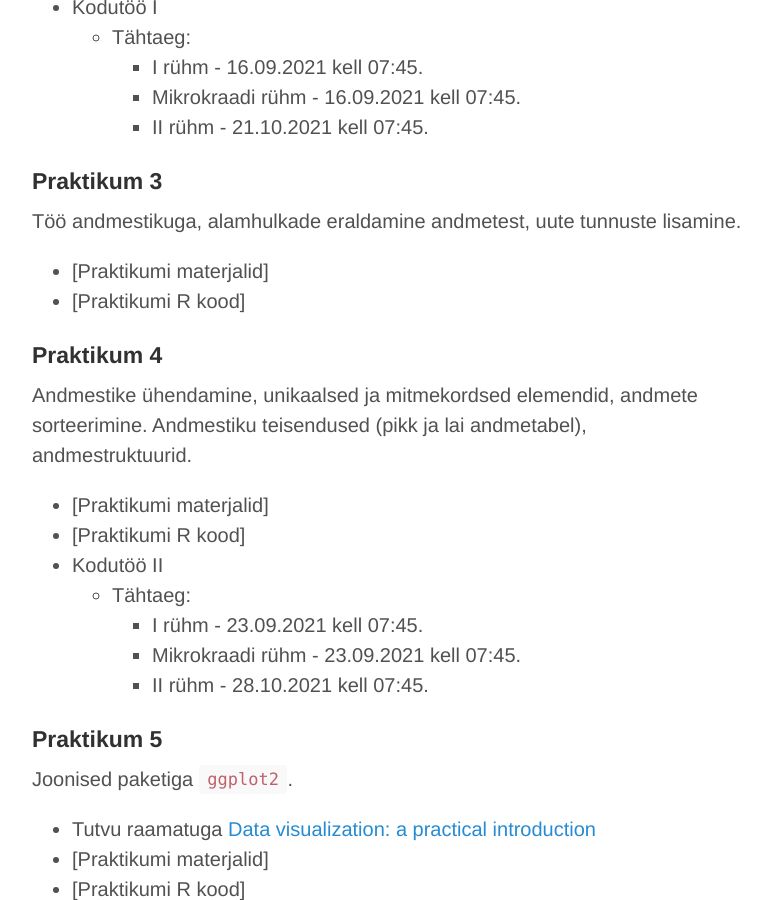
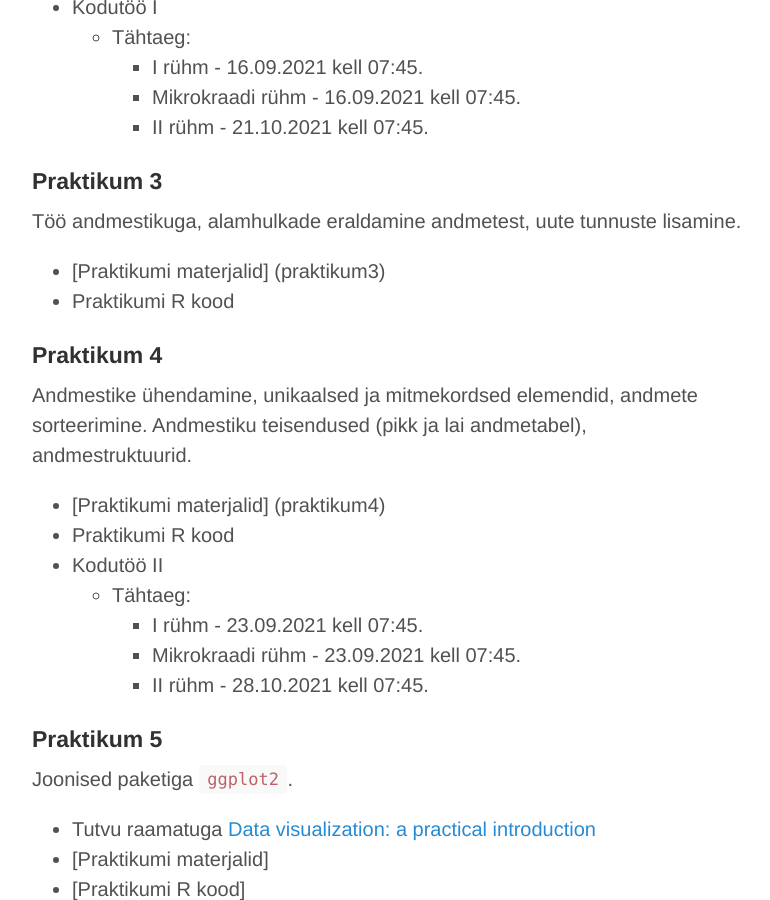
Before and after one commit to Rkursus/2021, a Jekyll site: the page built from praktikumid.md, in a window 1280 px wide and 900 px high, scrolled down 641 px. Shown: the whole window, without its empty margins (248-1018 px from the left). Built offline with Jekyll 4.4.1, drawn with Linux system fonts in a browser that asks for light colours.

Commit message:
Update praktikumid.md

```diff
--- a/praktikumid.md
+++ b/praktikumid.md
@@ -19,7 +19,7 @@ title: Praktikumimaterjalid
 Andmete importimine, väärtustetüübid ja teisendused, lisapakettide kasutamine, erinevas formaadis andmestike lugemine R-i, andmetabel R-is, esmane andmete kirjeldus.
 
 * [Praktikumi materjalid](praktikum2)
-* Praktikumi R kood<!--(https://github.com/Rkursus/2021/raw/master/_praktikum2/praktikum2_kood.R)-->
+* Praktikumi R kood <!--(https://github.com/Rkursus/2021/raw/master/_praktikum2/praktikum2_kood.R)-->
 * [RStudio snipetid](https://github.com/Rkursus/2021/raw/master/RStudio_snippetid.txt)
 * Kodutöö I <!-- [Kodutöö](praktikum2_kodutoo.md)-->
     * Tähtaeg:
@@ -33,8 +33,8 @@ Andmete importimine, väärtustetüübid ja teisendused, lisapakettide kasutamin
 
 Töö andmestikuga, alamhulkade eraldamine andmetest, uute tunnuste lisamine.
 
-* [Praktikumi materjalid]<!--(praktikum3)-->
-* [Praktikumi R kood]<!--(https://github.com/Rkursus/2021/raw/master/_praktikum3/praktikum3_kood.R)-->
+* [Praktikumi materjalid] (praktikum3)
+* Praktikumi R kood<!--(https://github.com/Rkursus/2021/raw/master/_praktikum3/praktikum3_kood.R)-->
 
 
 ## Praktikum 4
@@ -42,8 +42,8 @@ Töö andmestikuga, alamhulkade eraldamine andmetest, uute tunnuste lisamine.
 
 Andmestike ühendamine, unikaalsed ja mitmekordsed elemendid, andmete sorteerimine. Andmestiku teisendused (pikk ja lai andmetabel), andmestruktuurid.
 
-* [Praktikumi materjalid]<!--(praktikum4)-->
-* [Praktikumi R kood]<!--(https://github.com/Rkursus/2021/raw/master/_praktikum4/praktikum4_kood.R)-->
+* [Praktikumi materjalid] (praktikum4)
+* Praktikumi R kood <!--(https://github.com/Rkursus/2021/raw/master/_praktikum4/praktikum4_kood.R)-->
 * Kodutöö II <!--[Kodutöö](praktikum4_kodutoo.md)-->
     * Tähtaeg:
 		* I rühm - 23.09.2021 kell 07:45.
```
